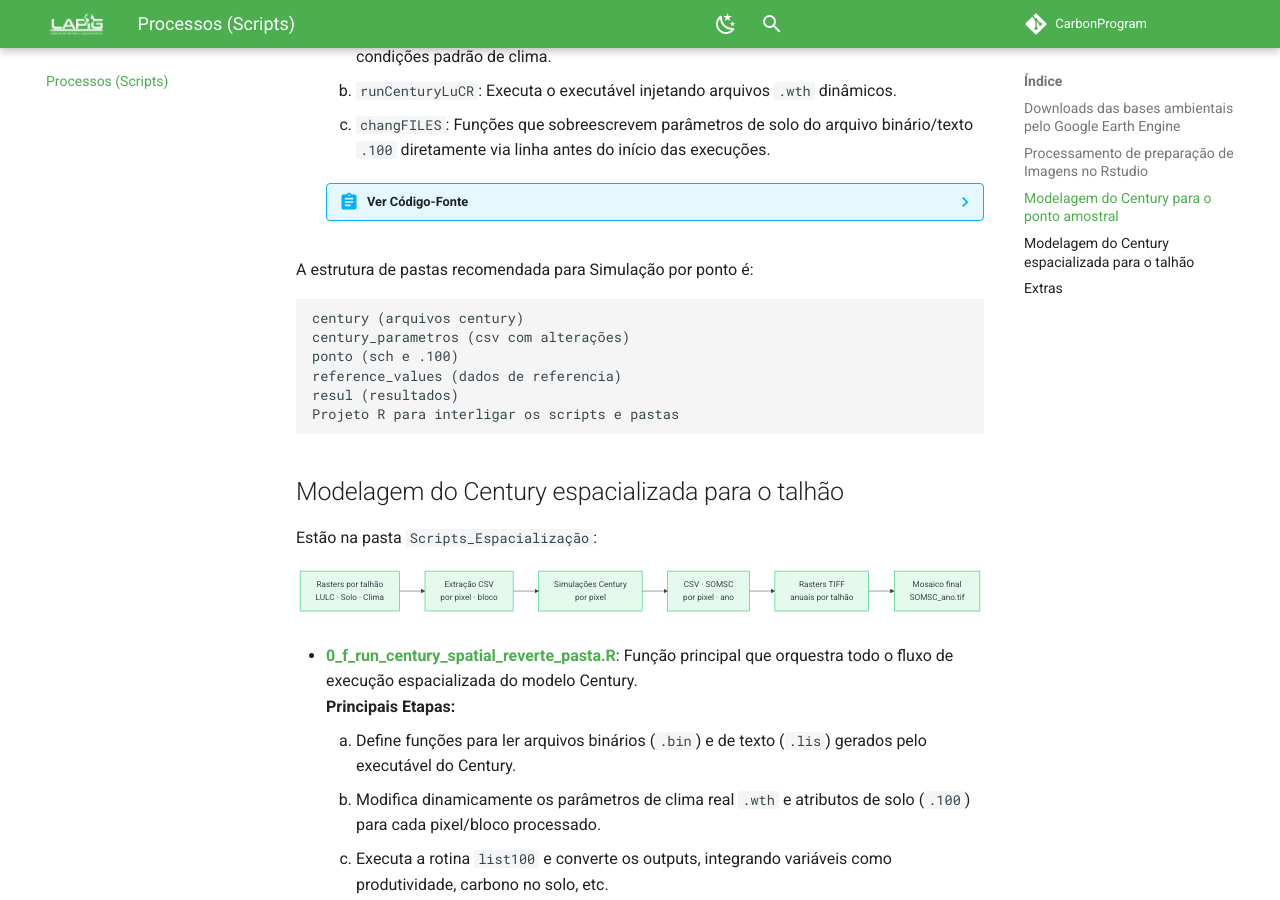
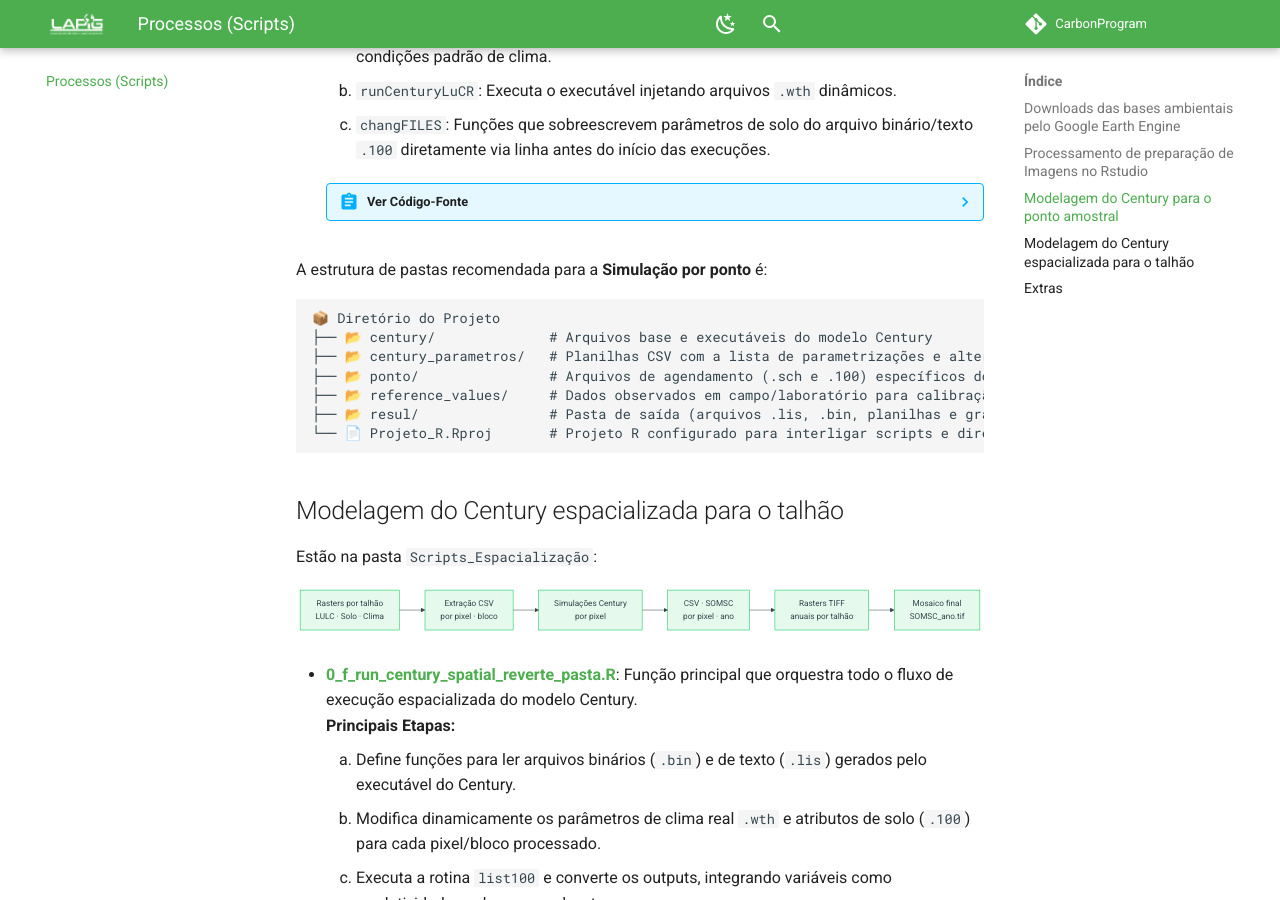
Before and after one commit to FelipeJesusRemoteSensing/CarbonProgram, an MkDocs documentation site: the page built from docs/mds/scripts.md, in a window 1280 px wide and 900 px high, scrolled down 4969 px. Built offline with MkDocs 1.6.1 and Material for MkDocs 9.7.7, drawn with Linux system fonts in a browser that asks for light colours; comment, search, counter and statistics services are not loaded; some of the changed text lies outside the part shown.

Commit message:
Update scripts.md

````diff
--- a/docs/mds/scripts.md
+++ b/docs/mds/scripts.md
@@ -359,15 +359,16 @@ flowchart LR
         }
         ```
 
-A estrutura de pastas recomendada para Simulação por ponto é:
+A estrutura de pastas recomendada para a **Simulação por ponto** é:
 
 ```text
-century (arquivos century)
-century_parametros (csv com alterações)
-ponto (sch e .100)
-reference_values (dados de referencia)
-resul (resultados)
-Projeto R para interligar os scripts e pastas
+📦 Diretório do Projeto
+├── 📂 century/              # Arquivos base e executáveis do modelo Century
+├── 📂 century_parametros/   # Planilhas CSV com a lista de parametrizações e alterações
+├── 📂 ponto/                # Arquivos de agendamento (.sch e .100) específicos do ponto
+├── 📂 reference_values/     # Dados observados em campo/laboratório para calibração
+├── 📂 resul/                # Pasta de saída (arquivos .lis, .bin, planilhas e gráficos gerados)
+└── 📄 Projeto_R.Rproj       # Projeto R configurado para interligar scripts e diretórios
 ```
 
 ## Modelagem do Century espacializada para o talhão
@@ -501,15 +502,16 @@ flowchart LR
         writeRaster(mosaico_final, "outputs/MOSAICO_SOMSC_2024.tif", overwrite=TRUE)
         ```
 
-A estrutura de pastas recomendada para Simulação espacializada é:
+A estrutura de pastas recomendada para a **Simulação espacializada** é:
 
 ```text
-century (arquivos century)
-dados
- - agendamento (arquivo sch e .100)
- - blocos (dados ambientais extraidas dos rasters por pixel)
- - output
-Projeto R para interligar os scripts e pastas
+📦 Diretório do Projeto
+├── 📂 century/              # Arquivos base e executáveis do modelo Century
+├── 📂 dados/                # Diretório central de processamento espacial
+│   ├── 📂 agendamento/      # Arquivos de agendamento (.sch e .100) para cada classe ou bioma
+│   ├── 📂 blocos/           # Tabelas CSV com os dados ambientais extraídos dos rasters pixel a pixel
+│   └── 📂 output/           # Diretório onde as saídas do modelo serão armazenadas e convertidas
+└── 📄 Projeto_R.Rproj       # Projeto R configurado para interligar scripts e diretórios
 ```
 
 ## Extras
````
